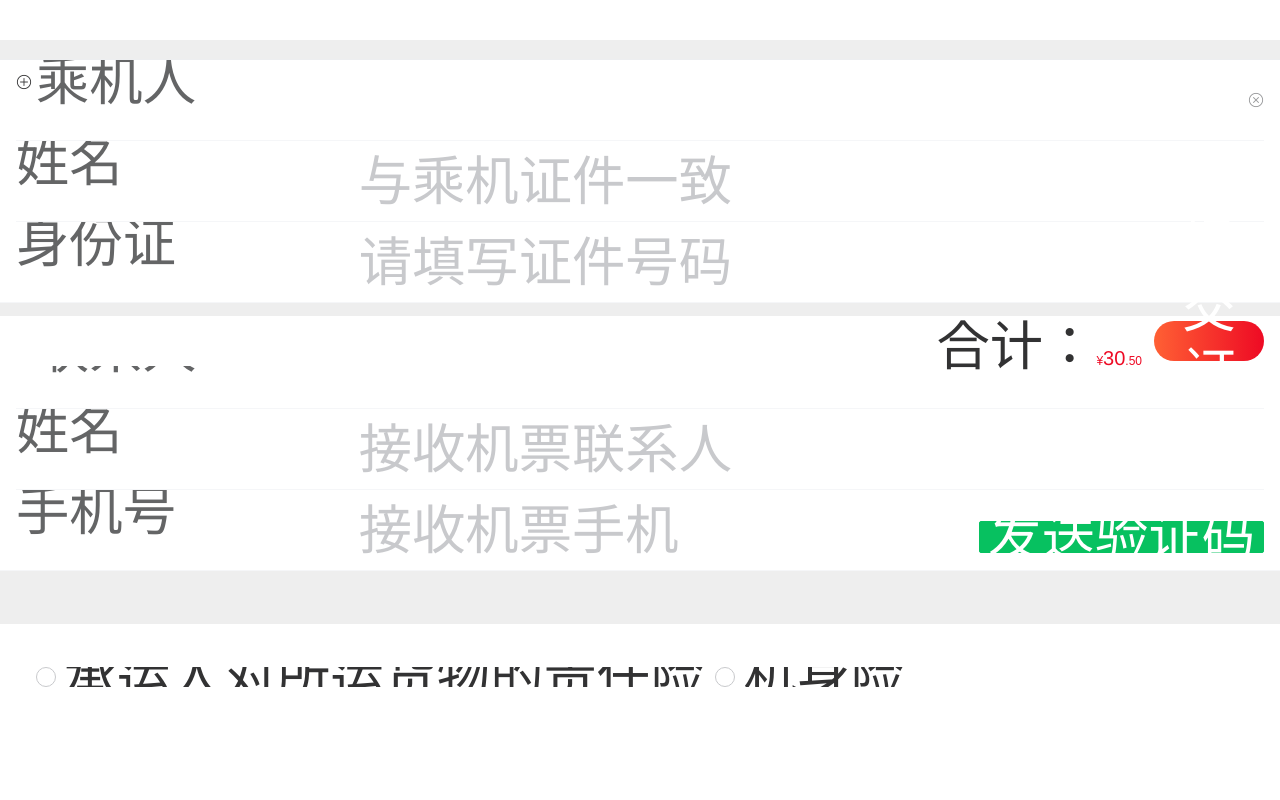
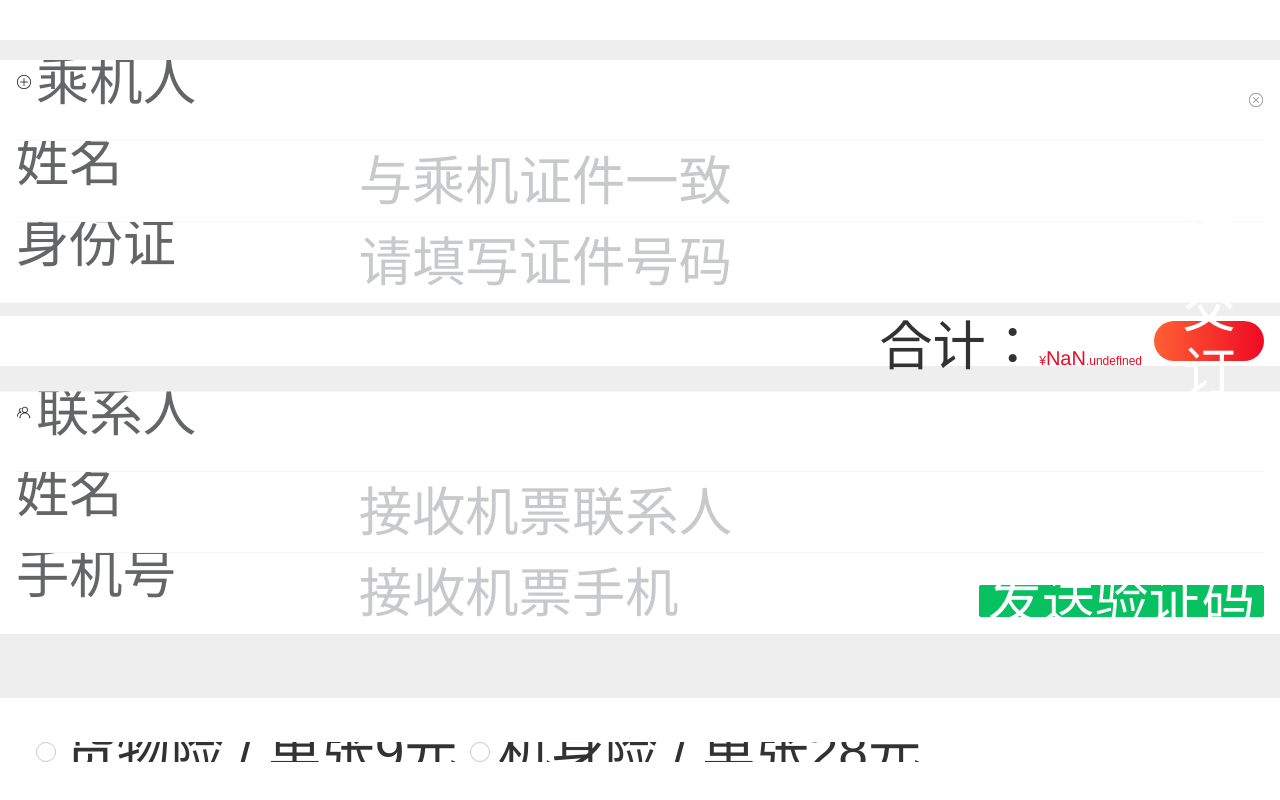
Before and after one commit to githubchx12380/vue-air-phone, a Vue app: page /pay/1 in a window 1280 px wide. Shown: the part 434-1234 px from the top of the page. Built offline with nearby package versions, Linux system fonts and the light colour scheme; no server answers.

Commit message:
pay price all

```diff
--- a/src/components/Pay/Payinfo_3_person.vue
+++ b/src/components/Pay/Payinfo_3_person.vue
@@ -1,12 +1,12 @@
 <template>
   <div class="person-pay">
-      <van-cell-group style="margin-bottom:5px;" v-for="(item,index) in person" :key="index">
+      <van-cell-group style="margin-bottom:1.389vw;" v-for="(item,index) in person" :key="index">
         <van-field label="乘机人" @click-left-icon="addPerson" @click-right-icon="delPerson(index)" left-icon="add-o" right-icon="close" readonly></van-field>
         <van-field label="姓名"  v-model="item.name" placeholder="与乘机证件一致" />
         <van-field label="身份证" v-model="item.card" maxlength="18" value="" placeholder="请填写证件号码" />
       </van-cell-group>
 
-      <van-cell-group style="margin-top:25px;">
+      <van-cell-group style="margin-top:6.944vw;">
         <van-field label="联系人" left-icon="friends-o" readonly></van-field>
         <van-field label="姓名"  placeholder="接收机票联系人" />
         <van-field label="手机号" placeholder="接收机票手机" >
@@ -16,20 +16,22 @@
         </van-field>
       </van-cell-group>
 
-      <van-submit-bar :price="3050" button-text="提交订单"  color="#be99ff" @submit="onSubmit" />
+      <van-submit-bar :price="allprice * 100" button-text="提交订单"  color="#be99ff" @submit="onSubmit" />
 
       <van-checkbox-group v-model="result" class="check" direction="horizontal">
-        <van-checkbox name="a">承运人对所运货物的责任险</van-checkbox>
-        <van-checkbox name="b">机身险</van-checkbox>
+        <van-checkbox name="9">货物险 / 单张9元</van-checkbox>
+        <van-checkbox name="28">机身险 / 单张28元</van-checkbox>
       </van-checkbox-group>
+      <div style="display:none">{{handleAllprice}}</div>
   </div>
 </template>
 
 <script>
 export default {
-    props:['flightInfo'],
+    props:['airInfo'],
     data() {
         return {
+            allprice:null,
             person:[{}],
             result:[]
         }
@@ -48,7 +50,20 @@ export default {
         onSubmit() {
 
         }
-    }
+    },
+    computed:{
+        handleAllprice() {
+             let price = this.person.length * this.airInfo.price
+            this.result.forEach(item => {
+                if(!item) {
+                    item = 0
+                }
+                price += Number(item) * this.person.length
+            })
+            this.allprice = price
+            return 1
+        },
+    },
 }
 </script>
 
@@ -57,7 +72,7 @@ export default {
     margin: 20px 0;
 }
 .check{
-    margin: 4.167vw 0;
+    margin: 5vw 0 10.167vw 0;
     padding: 3.389vw 2.778vw;
     background-color: white;
 }
```
